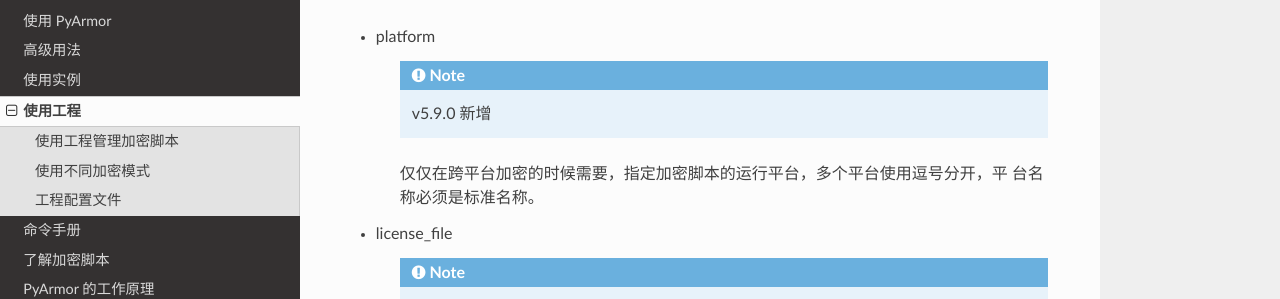
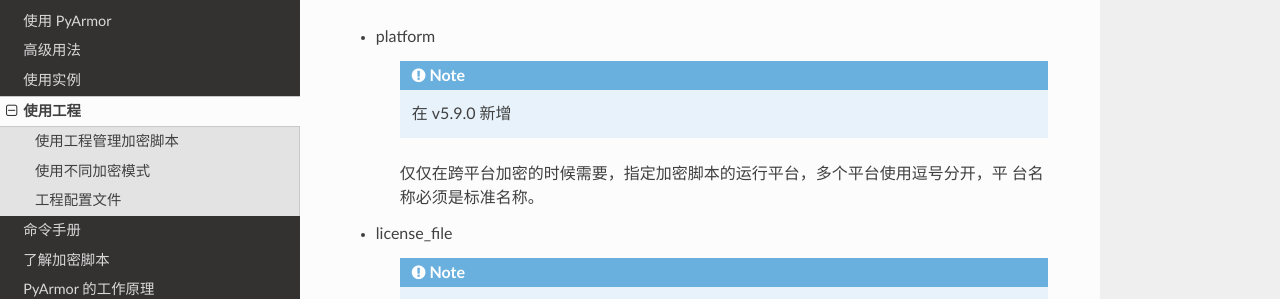
Before and after one commit to dashingsoft/pyarmor-docs-zh, a Sphinx documentation site: the page built from docs/project.rst, in a window 1280 px wide and 900 px high, scrolled down 5226 px. Shown: the part 154-453 px from the top of the window. Built offline with Sphinx 7.4.7 and the Read the Docs theme 2.0.0, drawn with Linux system fonts in a browser that asks for light colours.

Commit message:
Add note

```diff
--- a/docs/project.rst
+++ b/docs/project.rst
@@ -249,7 +249,7 @@
 
 * platform
 
-    .. note:: v5.9.0 新增
+    .. note:: 在 v5.9.0 新增
 
     仅仅在跨平台加密的时候需要，指定加密脚本的运行平台，多个平台使用逗号分开，平
     台名称必须是标准名称。
```
